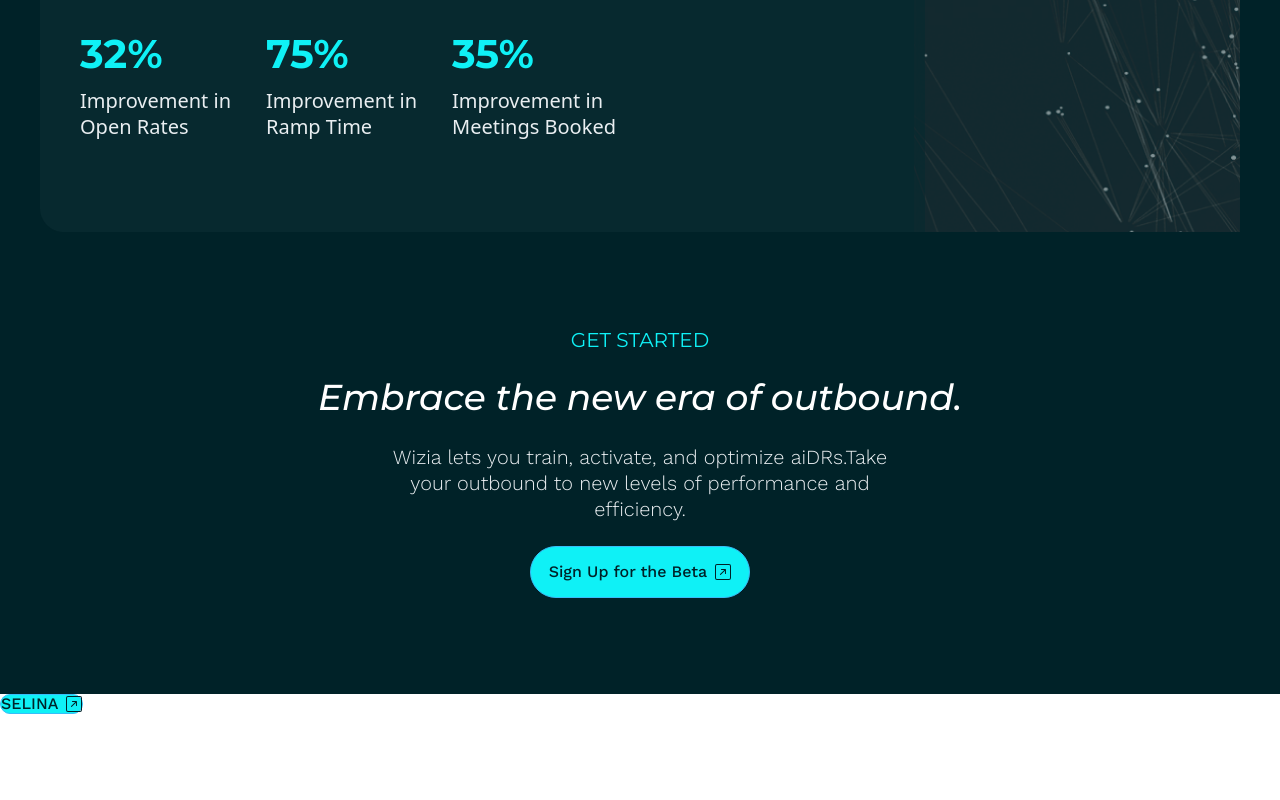
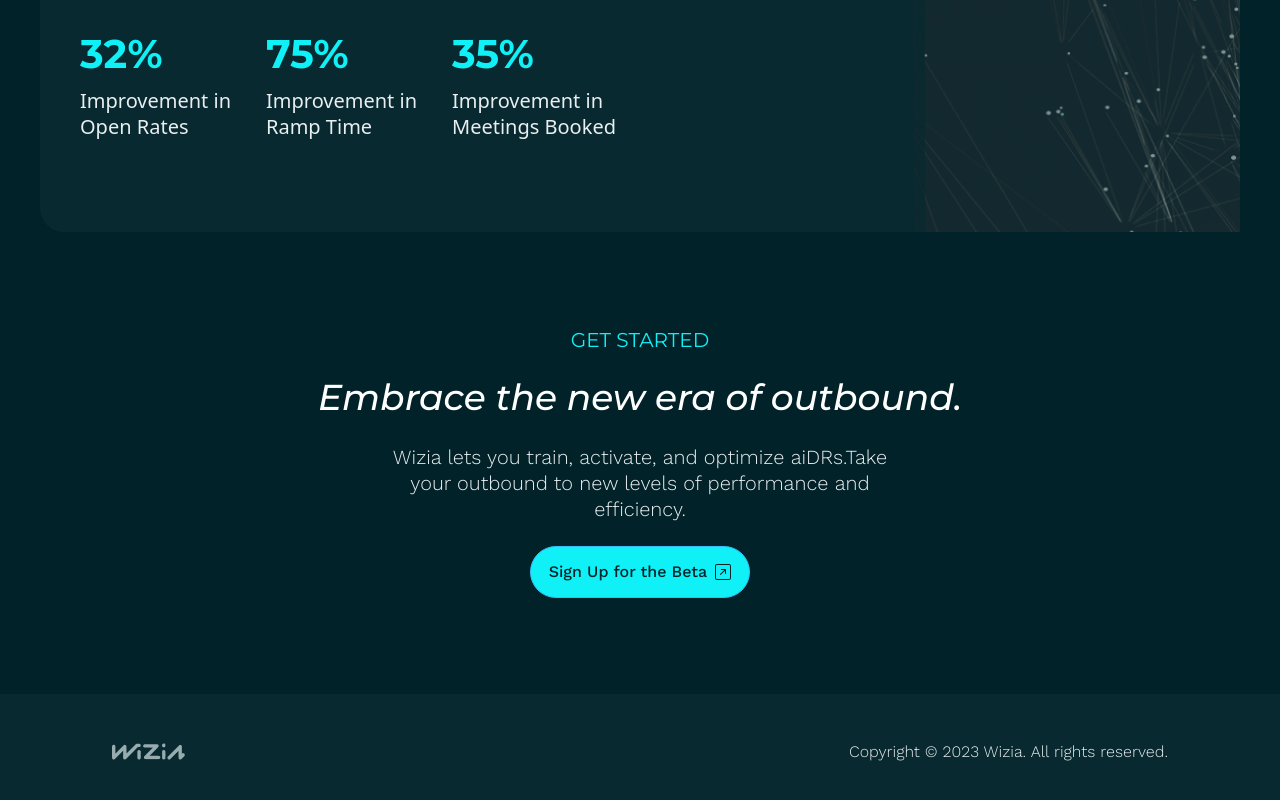
Before and after one commit to selina-islam/WiZiA, a React (Vite) app: page / in a window 1280 px wide. Shown: the part 2477-3277 px from the top of the page. Before the commit the page ends 3191 px from the top, so only its background shows below. Built offline with nearby package versions, Linux system fonts and the light colour scheme.

Commit message:
footer done

```diff
--- a/src/App.jsx
+++ b/src/App.jsx
@@ -9,6 +9,7 @@
 import TestimonialCarousel from './Components/Carousel';
 import Effort from './Components/Effort';
 import GetStarted from './Components/Getstarted';
+import Footer from './Components/Footer';
 
 
 function App() {
@@ -22,8 +23,8 @@
       <Train />
       <TestimonialCarousel />
       <Effort />
-      <GetStarted/>
-      <Buttons className="bg-electricCyan border text-deepJungleGreen border-sky-400 flex items-center gap-2">SELINA  <BsArrowUpRightSquare /> </Buttons>
+      <GetStarted />
+      <Footer/>
 
     </>
   )
--- /dev/null
+++ b/src/Components/Footer.jsx
@@ -0,0 +1,20 @@
+import React from "react";
+
+const Footer = () => {
+  return (
+    <footer className="sm:px-28 px-4 bg-richBlack">
+      <div className="sm:py-[46px] py-[32px] flex sm:flex-row flex-col justify-between items-center gap-6">
+        <div>
+          <img src='/flogo.png' alt="" />
+        </div>
+        <div>
+          <p className="text-secondary font-workSans font-[300] text-[14px] sm:text-base leading-7 text-center">
+            Copyright © 2023 Wizia. All rights reserved.
+          </p>
+        </div>
+      </div>
+    </footer>
+  );
+};
+
+export default Footer;
```
Also changed, not shown: public/flogo.png (added).
